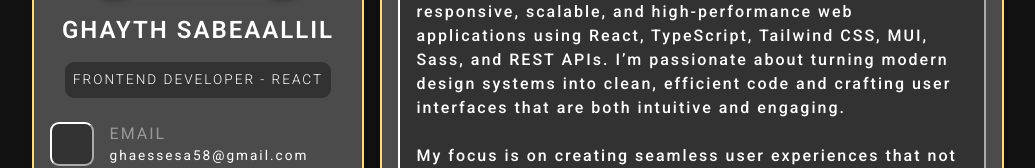
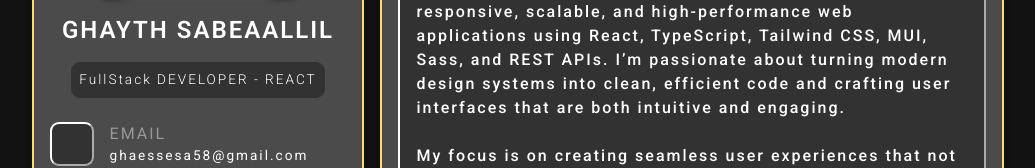
Before and after one commit to Ghayth-Sabeaallil/portfolio, a React (Vite) app: page / in a window 1280 px wide. Shown: the part 424-592 px from the top of the page, without its empty margins (122-1157 px from the left). Built offline with nearby package versions, Linux system fonts and the light colour scheme; some icons are missing.

Commit message:
fullstack

```diff
--- a/src/components/PrimaryBox.tsx
+++ b/src/components/PrimaryBox.tsx
@@ -100,7 +100,7 @@ export default function PrimaryBox() {
               fontWeight: 300,
             }}
           >
-            FRONTEND DEVELOPER - REACT
+            FullStack DEVELOPER - REACT
           </Typography>
         </Box>
         {isMobile && !expanded ? (
--- a/src/lib/data.ts
+++ b/src/lib/data.ts
@@ -32,7 +32,7 @@ export const cards = [{ title: "Web Design", description: "Cutting-edge, high-qu
 
 //education
 export const education = [
-    { name: "Borås Yrkehögskola", description: "Fullstack Developer - React", date: "2023 - 2025", img: "yhs" },
+    { name: "Borås Yrkehögskola", description: "Frontend Developer - React", date: "2023 - 2025", img: "yhs" },
     { name: "Linneuniversitetet Växjö", description: "Network Security (Java1 and Java2).", date: "2019 - 2020", img: "linn" },
     { name: "Axevalla Fölkhögskola", description: "Linux, Servering, C++ and Networking.", date: "2018 - 2019", img: "axv" },
     { name: "Campus Lidköping", description: "Swedish 3, English 6 and Math 3C.", date: "2017 - 2018", img: "campus" },
```
